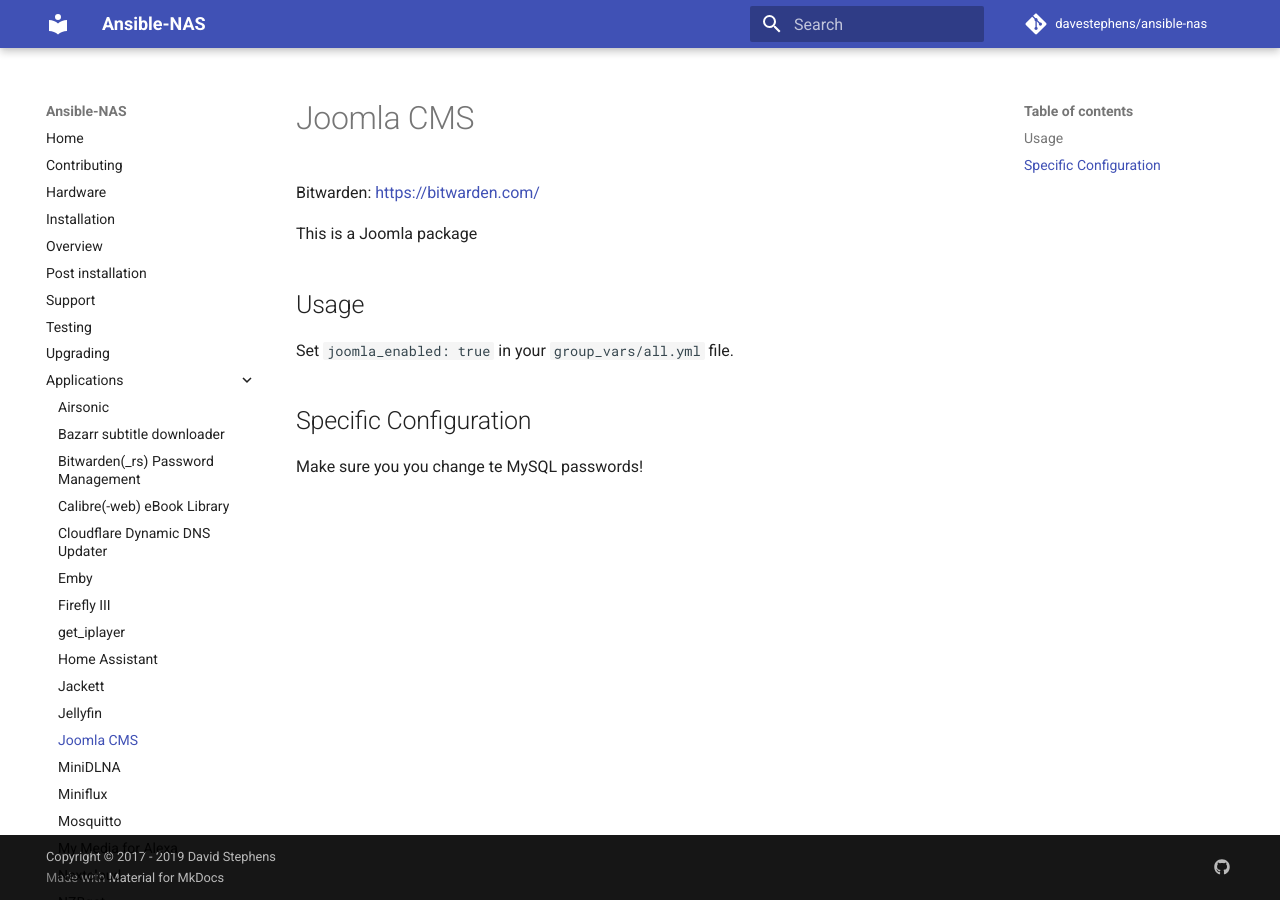
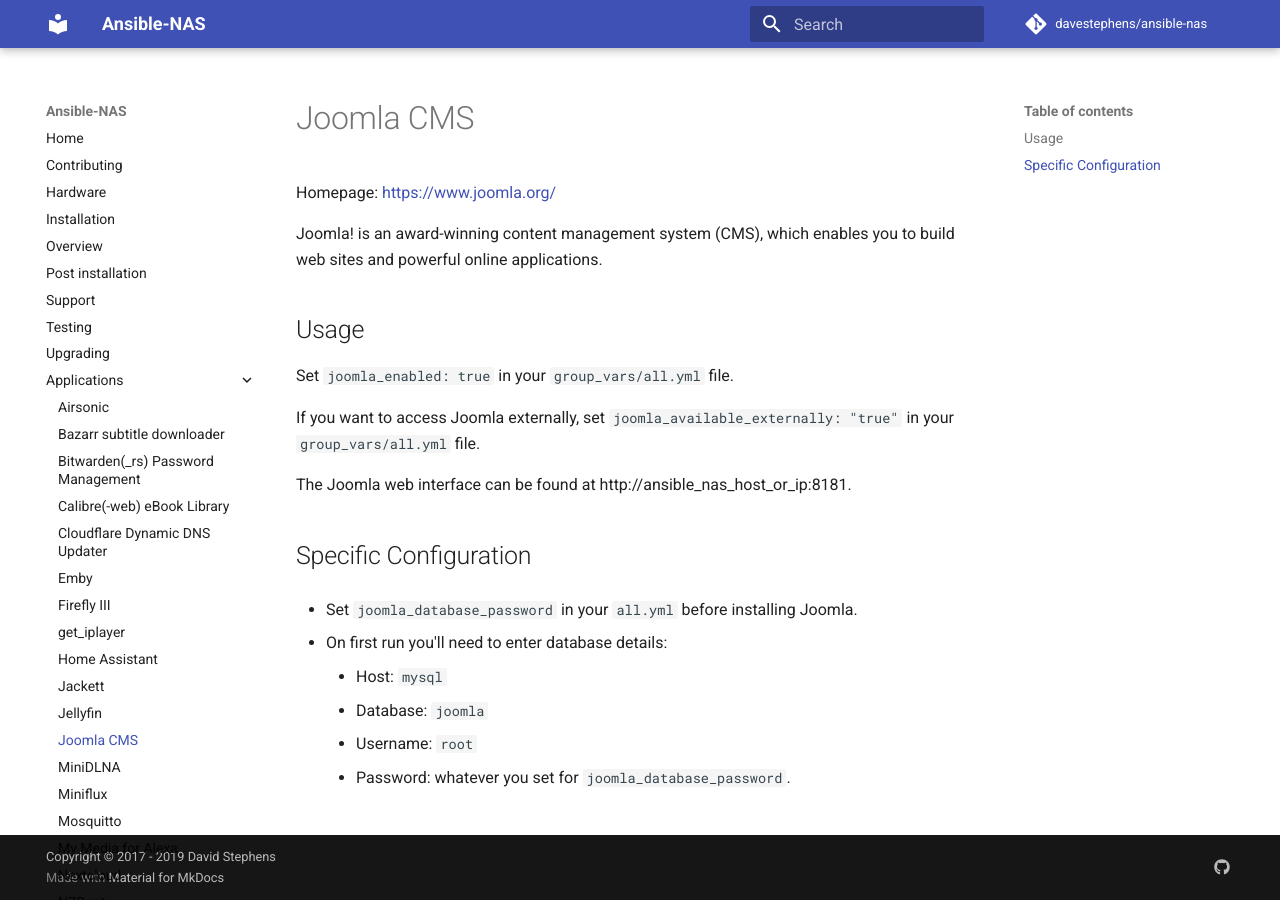
Before and after one commit to davestephens/ansible-nas, an MkDocs documentation site: the page built from docs/applications/joomla.md, in a window 1280 px wide. Built offline with MkDocs 1.6.1 and Material for MkDocs 9.7.7, drawn with Linux system fonts in a browser that asks for light colours; comment, search, counter and statistics services are not loaded.

Commit message:
Fix docs

```diff
--- a/docs/applications/joomla.md
+++ b/docs/applications/joomla.md
@@ -1,13 +1,23 @@
 # Joomla CMS
 
-Bitwarden: [https://bitwarden.com/](https://bitwarden.com/)
+Homepage: [https://www.joomla.org/](https://www.joomla.org/)
 
-This is a Joomla package
+Joomla! is an award-winning content management system (CMS), which enables you to build web sites and powerful online applications.
 
 ## Usage
 
 Set `joomla_enabled: true` in your `group_vars/all.yml` file.
 
+If you want to access Joomla externally, set `joomla_available_externally: "true"` in your `group_vars/all.yml` file.
+
+The Joomla web interface can be found at http://ansible_nas_host_or_ip:8181.
+
 ## Specific Configuration
 
-Make sure you you change te MySQL passwords!
+  - Set `joomla_database_password` in your `all.yml` before installing Joomla.
+
+  - On first run you'll need to enter database details:
+    - Host: `mysql`
+    - Database: `joomla`
+    - Username: `root`
+    - Password: whatever you set for `joomla_database_password`.
```
